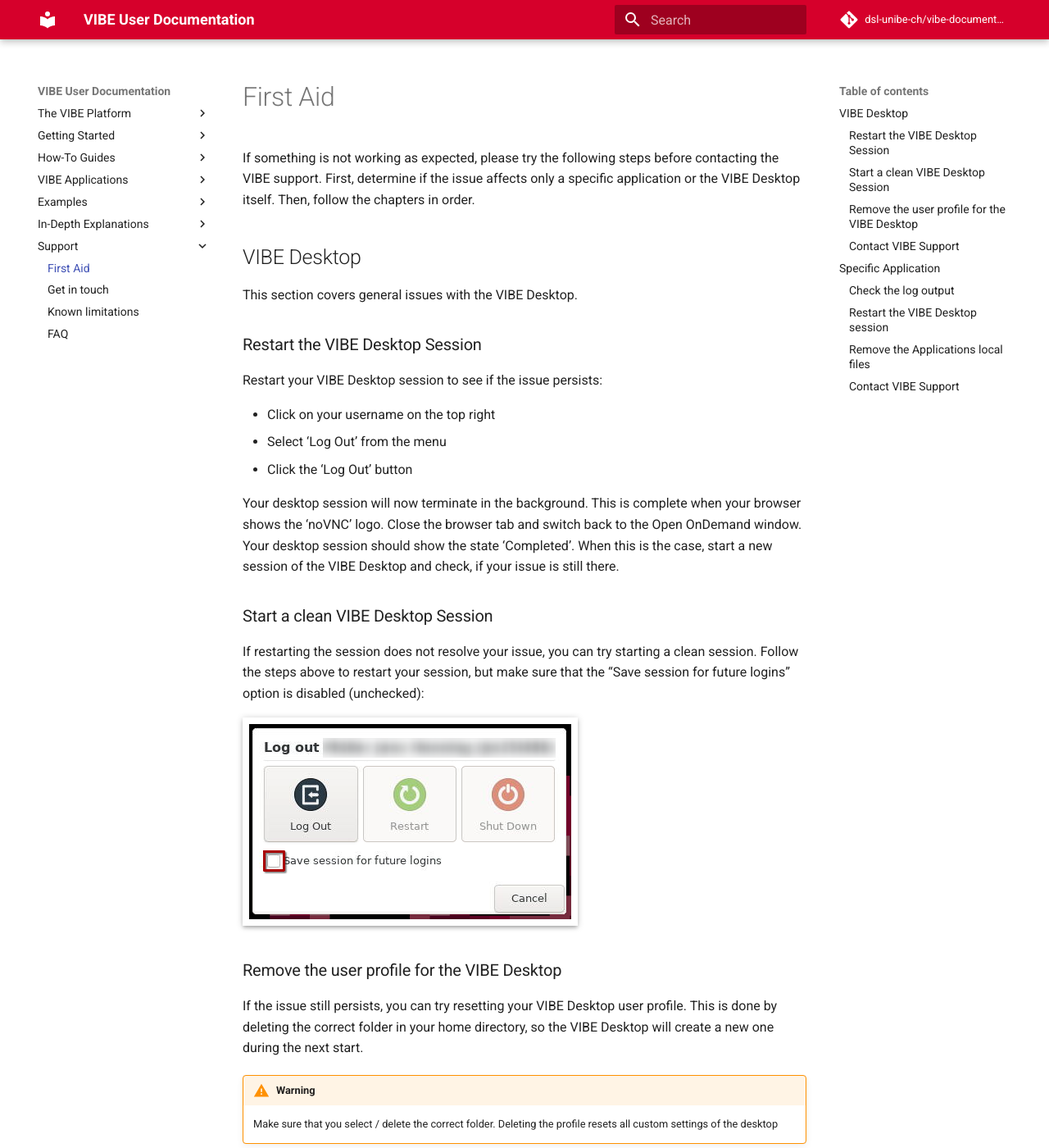
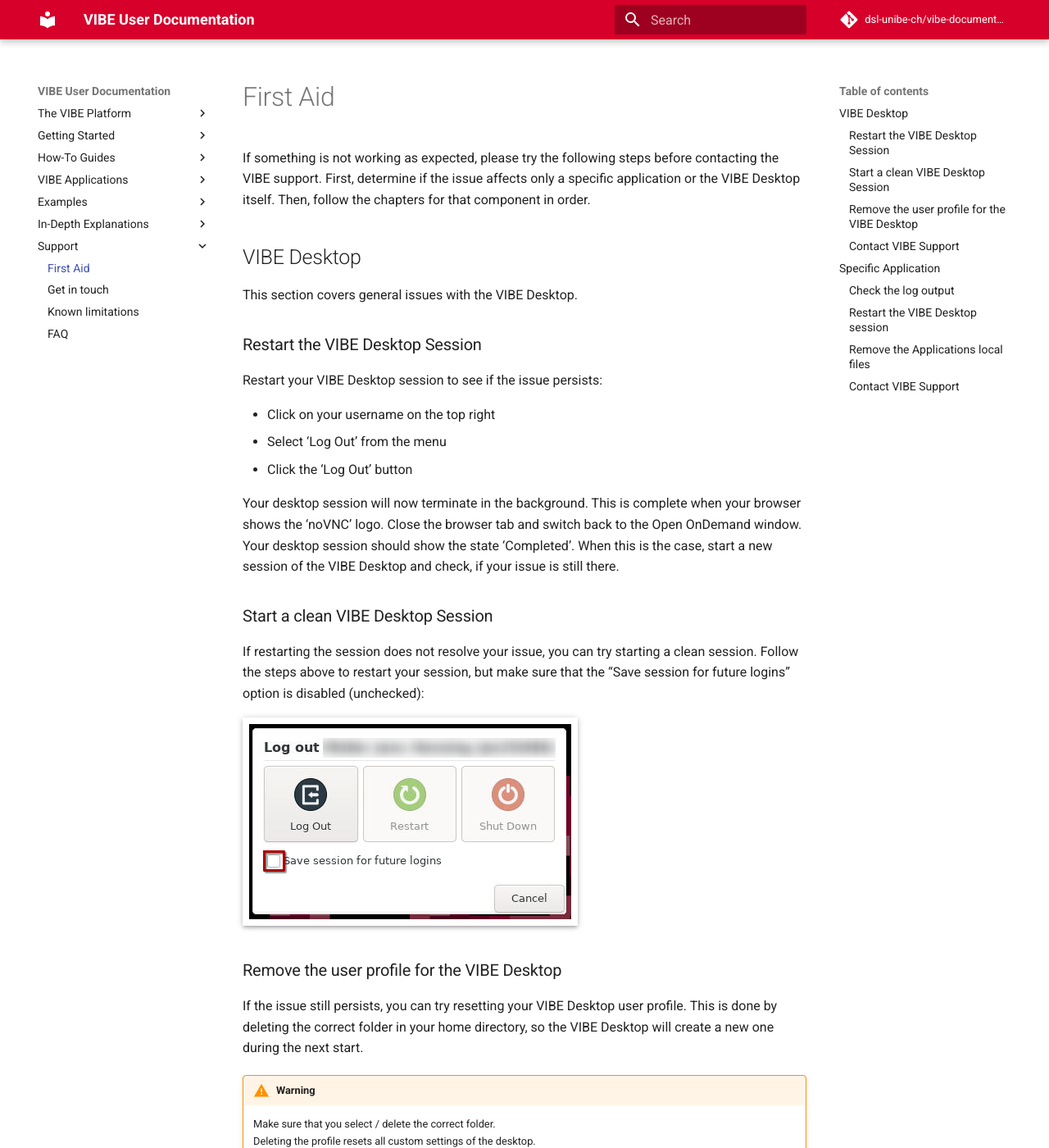
Before and after one commit to dsl-unibe-ch/vibe-documentation, an MkDocs documentation site: the page built from docs/support/first_aid.md, in a window 1280 px wide and 1400 px high. Shown: the whole window at 82% size. Built offline with MkDocs 1.6.1 and Material for MkDocs 9.7.7, drawn with Linux system fonts in a browser that asks for light colours; comment, search, counter and statistics services are not loaded.

Commit message:
fix formatting

```diff
--- a/docs/support/first_aid.md
+++ b/docs/support/first_aid.md
@@ -1,6 +1,6 @@
 # First Aid
 
-If something is not working as expected, please try the following steps before contacting the VIBE support. First, determine if the issue affects only a specific application or the VIBE Desktop itself. Then, follow the chapters in order.
+If something is not working as expected, please try the following steps before contacting the VIBE support. First, determine if the issue affects only a specific application or the VIBE Desktop itself. Then, follow the chapters for that component in order.
 
 ## VIBE Desktop
 
@@ -28,7 +28,7 @@
 
 !!! warning
     Make sure that you select / delete the correct folder.
-    Deleting the profile resets all custom settings of the desktop
+    Deleting the profile resets all custom settings of the desktop.
 
 - Make sure you have no session of the VIBE Desktop running
 - Got to the Open OnDemand interface
```
